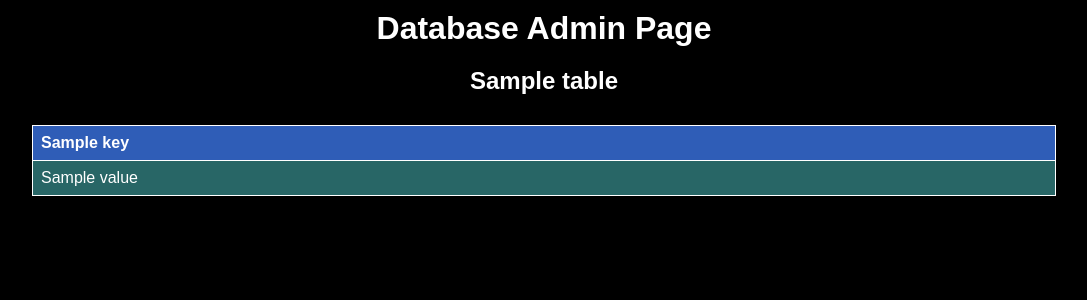
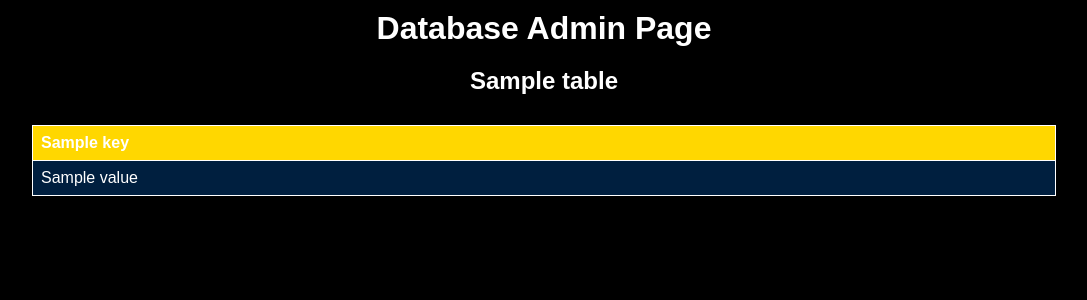
Before and after one commit to Xshir/JustFlyItAppBackend, a Flask app: template templates/database.html in a window 1280 px wide. Shown: the top 300 px of the page, without its empty margins (96-1183 px from the left). Run offline with Flask 2, Linux system fonts and the light colour scheme; the template is opened without the code that fills it: most values are stand-ins (such as "Sample title", 1, 10 or a date in 2020); some libraries are stand-ins or nearby versions.

Commit message:
third commit

```diff
--- a/templates/database.html
+++ b/templates/database.html
@@ -33,7 +33,7 @@
             border-collapse: collapse;
             width: 80%;
             margin-top: 20px;
-            background-color: rgb(40, 102, 102);
+            background-color: #001f3f;
         }
 
         th, td {
@@ -49,7 +49,7 @@
 
         /* Style for header cells */
         th {
-            background-color: #2f5db7;
+            background-color: #FFD700;
         }
     </style>
 </head>
```
